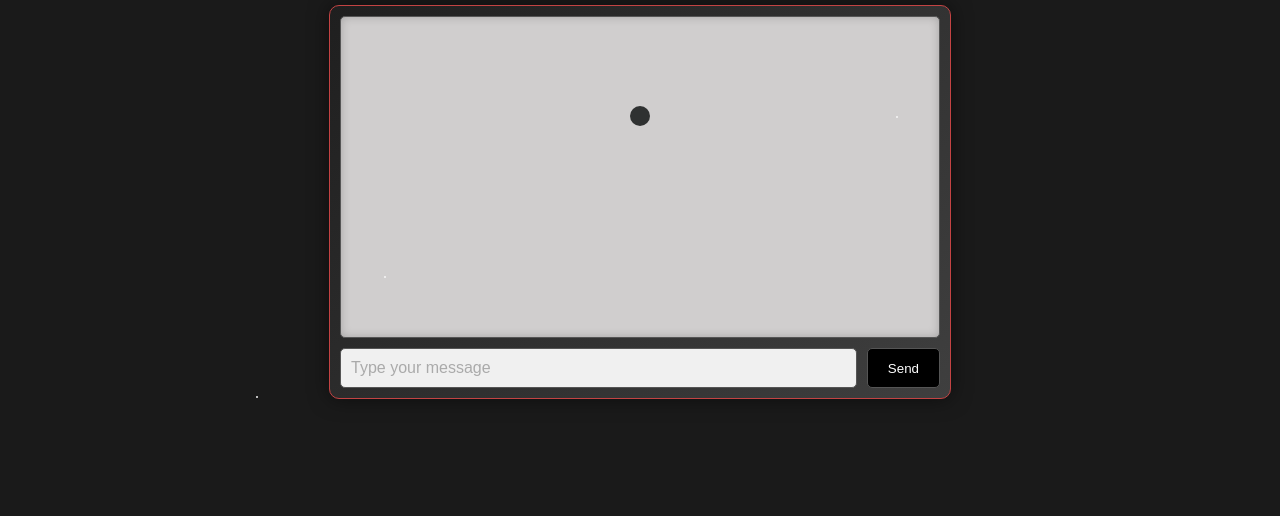
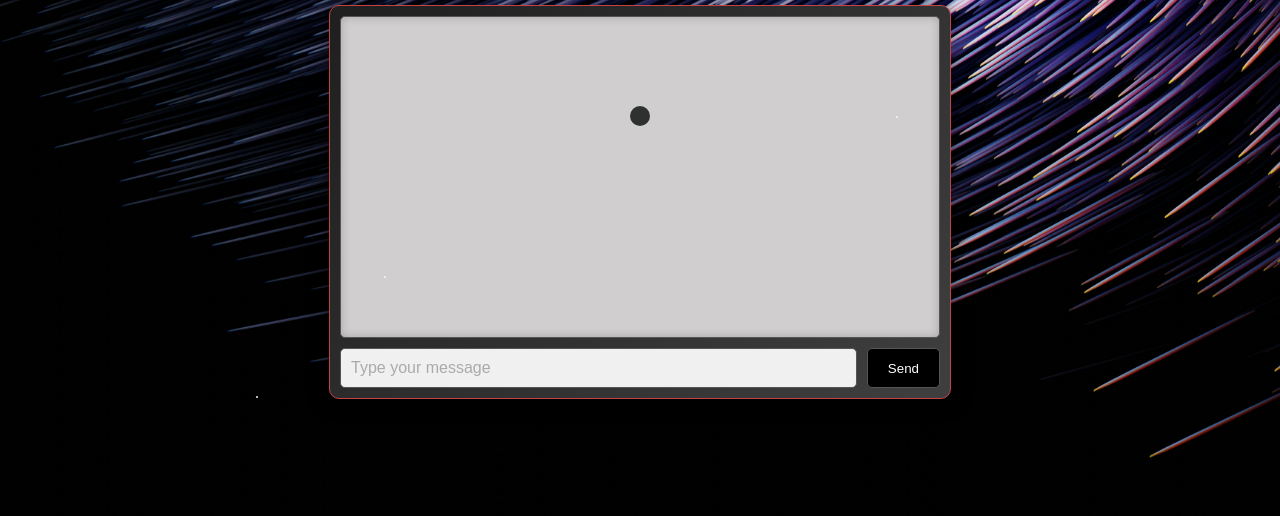
Before and after one commit to Harish-pasumarthi/The-GIF-chatbot, a plain HTML site: page static/index.html in a window 1280 px wide. Shown: the part 284-800 px from the top of the page. Drawn offline with Linux system fonts and the light colour scheme; the site is published under a folder, as on GitHub Pages, so addresses that start at the root find nothing.

Commit message:
Update index.html

```diff
--- a/static/index.html
+++ b/static/index.html
@@ -7,7 +7,7 @@
     <style>
         body {
             font-family: Arial, sans-serif;
-            background: url('/static/background.jpg') no-repeat center center fixed;
+            background: url('background.jpg') no-repeat center center fixed;
             background-size: cover;
             margin: 0;
             padding: 0;
```
